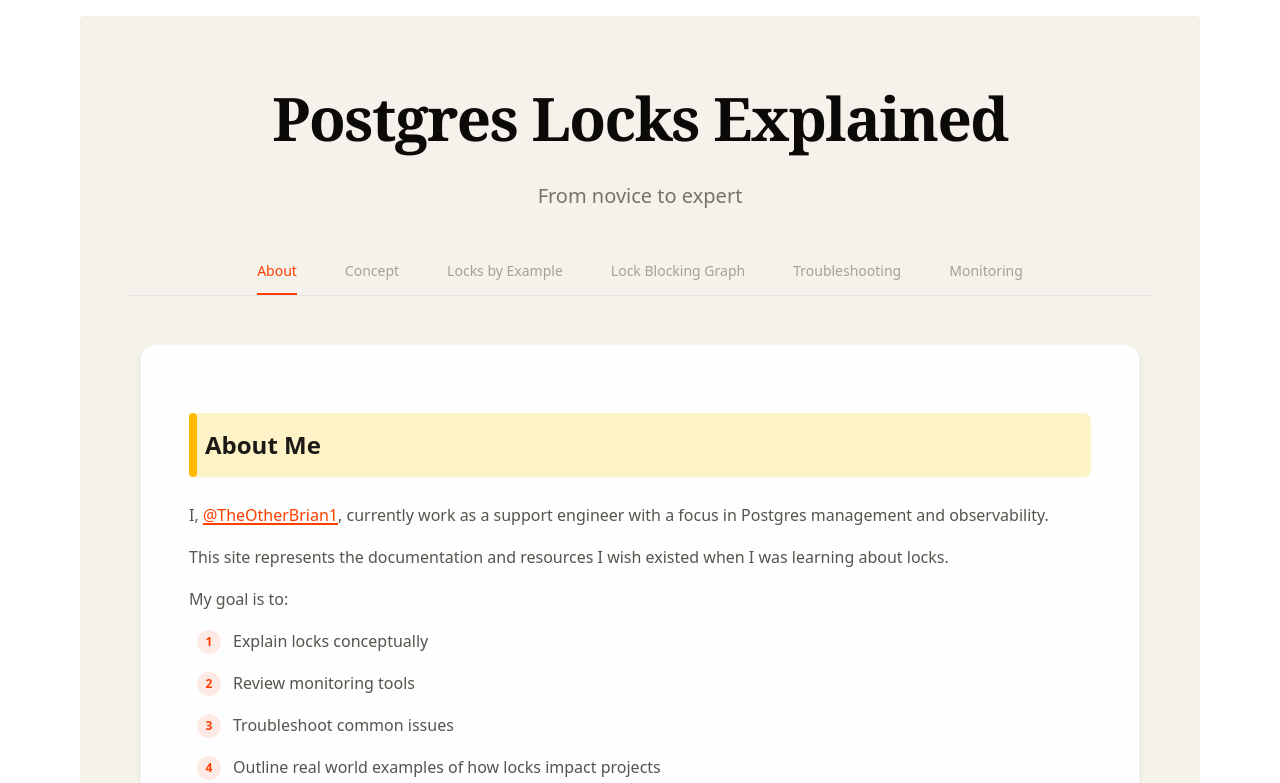
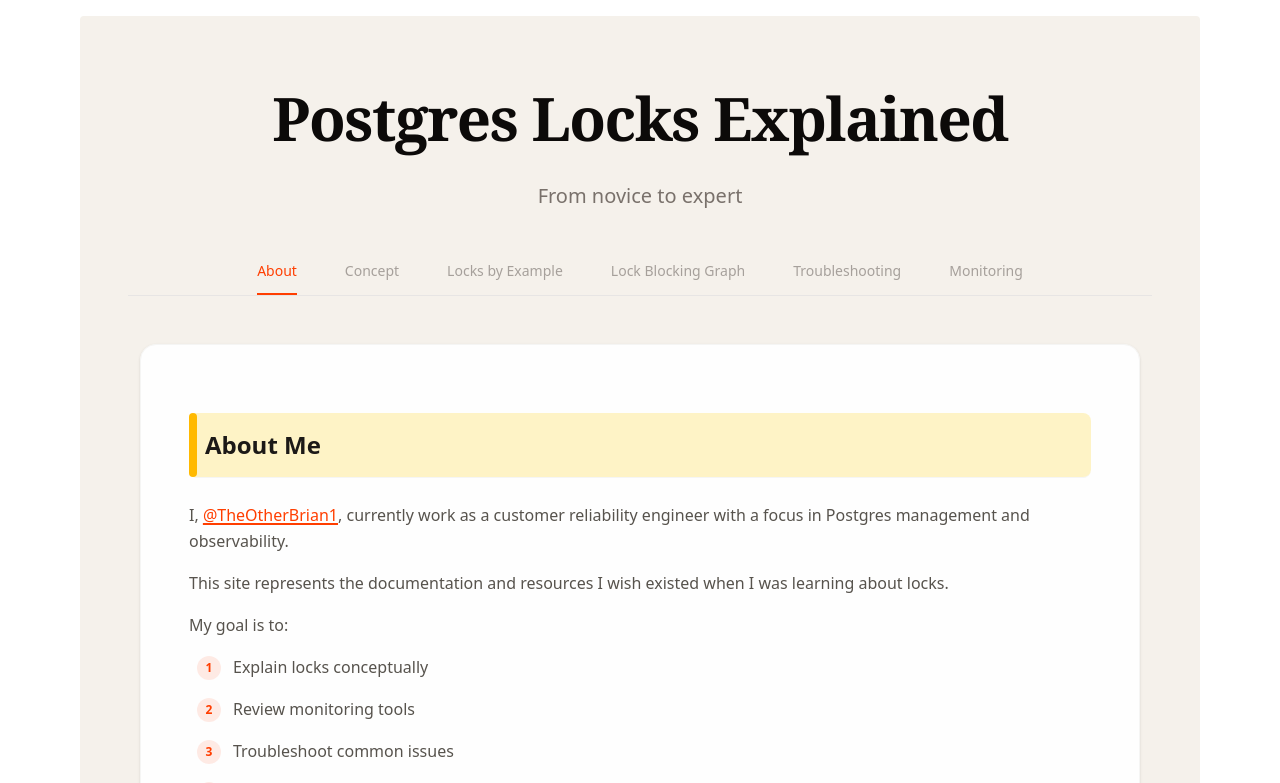
Before and after one commit to TheOtherBrian1/Postgres_Lock_Explainer, a SvelteKit app: page / in a window 1280 px wide. Shown: the top 783 px of the page. Built offline with nearby package versions, Linux system fonts and the light colour scheme.

Commit message:
changing job title

```diff
--- a/src/routes/+page.svelte
+++ b/src/routes/+page.svelte
@@ -45,7 +45,7 @@
 		<SectionHeader>About Me</SectionHeader>
 		<p>
 			I, <a class="a" href="https://github.com/TheOtherBrian1">@TheOtherBrian1</a>, currently work
-			as a support engineer with a focus in Postgres management and observability.
+			as a customer reliability engineer with a focus in Postgres management and observability.
 		</p>
 		<p>
 			This site represents the documentation and resources I wish existed when I was learning about
```
